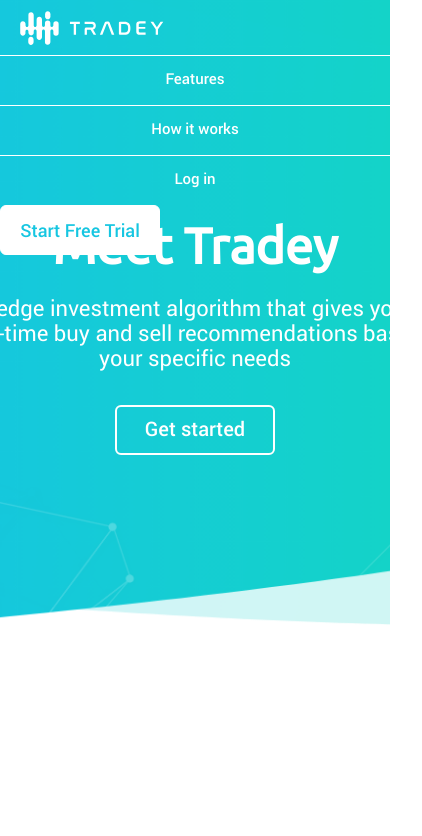
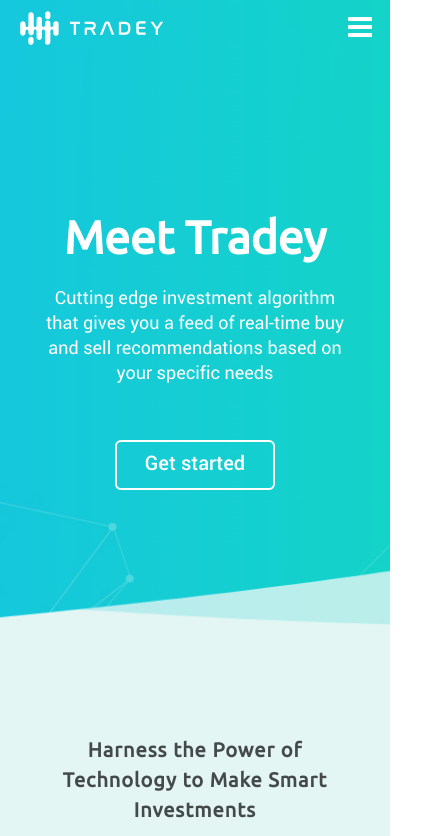
Before and after one commit to jeyakoroll/Tradey, a website: page index.html in a window 390 px wide. Shown: the top 836 px of the page, 422 px wide, since content can reach past the window. Drawn offline with Linux system fonts and the light colour scheme.

Commit message:
adaptive and static done

```diff
--- a/index.html
+++ b/index.html
@@ -5,7 +5,7 @@
 	<meta charset="UTF-8">
 	<meta http-equiv="X-UA-Compatible" content="IE=edge">
 	<meta name="viewport" content="width=device-width, initial-scale=1.0" />
-	<title>ProFitness</title>
+	<title>Tradey</title>
 	<!-- CEO -->
 	<meta name="description" content="template">
 	<meta name="keywords" content="template">
@@ -26,23 +26,23 @@
 		<header class="menu top">
 			<div class="box">
 				<div class="logo">
-					<a href="#home" class="logo__title" data-scroll>
+					<a href="#" class="logo__title">
 						<img src="public/img/TRADEY-Logo.svg" alt="">
 					</a>
 				</div>
 				<nav class="nav-collapse">
 					<ul class="menu__list">
 						<li class="menu-item active">
-							<a href="#features" class="menu-item_link" data-scroll>Features</a>
+							<a href="#features" class="menu-item_link">Features</a>
 						</li>
 						<li class="menu-item">
-							<a href="#about" class="menu-item_link" data-scroll>How it works</a>
+							<a href="#about" class="menu-item_link">How it works</a>
 						</li>
 						<li class="menu-item">
-							<a href="#login" class="menu-item_link" data-scroll>Log in</a>
+							<a href="#" class="menu-item_link menu-item_link-mob">Log in</a>
 						</li>
 						<li class="menu-item menu-item_last">
-							<a href="#trial" class="menu-item_link menu-item_link-trial" data-scroll>Start Free Trial</a>
+							<a href="#" class="menu-item_link link link--ujarak menu-item_link-trial">Start Free Trial</a>
 						</li>
 					</ul>
 				</nav>
@@ -54,10 +54,10 @@
 				<p class="features__text">Сutting edge investment algorithm that gives you a feed of real-time buy and sell recommendations based on your specific
 					needs
 				</p>
-				<button class="features__button">Get started</button>
+				<button class="features__button enroll__button button button--saqui" data-text="Get started">Get started</button>
 			</div>
 		</section>
-		<section class="works">
+		<section class="works" id="features">
 			<div class="box">
 				<h4 class="works__title">Harness the Power of Technology to Make Smart Investments</h4>
 				<div class="work__content">
@@ -84,10 +84,10 @@
 	<footer class="footer"> </footer>
 	<!-- JS -->
 	<script src="public/js/jquery.min.js"></script>
-	<!-- <script src="public/js/fastclick.js"></script>
+	<script src="public/js/fastclick.js"></script>
 	<script src="public/js/scroll.js"></script>
 	<script src="public/js/store.legacy.min.js"></script>
-	<script src="public/js/fixed-responsive-nav.js"></script> -->
+	<script src="public/js/fixed-responsive-nav.js"></script>
 	<script src="public/js/main.min.js"></script>
 </body>
 
--- a/source/css/main.scss
+++ b/source/css/main.scss
@@ -132,6 +132,11 @@
     @content;
   }
 }
+@mixin mainmin($width) {
+  @media screen and (min-width: $width) {
+    @content;
+  }
+}
 // variable
 $outline: 1px solid grey;
 // adjustment
@@ -199,6 +204,75 @@
   height: auto !important;
   height: 100%;
   width: 100%; // min-width: $box-width + 30px;
+  background: rgba(227, 246, 244, 1);
+  background: -moz-linear-gradient(
+    top,
+    rgba(227, 246, 244, 1) 0%,
+    rgba(227, 246, 244, 1) 55%,
+    rgba(229, 246, 245, 1) 64%,
+    rgba(237, 249, 248, 1) 73%,
+    rgba(244, 251, 251, 1) 81%,
+    rgba(250, 253, 253, 1) 90%,
+    rgba(255, 255, 255, 1) 97%,
+    rgba(255, 255, 255, 1) 100%
+  );
+  background: -webkit-gradient(
+    left top,
+    left bottom,
+    color-stop(0%, rgba(227, 246, 244, 1)),
+    color-stop(55%, rgba(227, 246, 244, 1)),
+    color-stop(64%, rgba(229, 246, 245, 1)),
+    color-stop(73%, rgba(237, 249, 248, 1)),
+    color-stop(81%, rgba(244, 251, 251, 1)),
+    color-stop(90%, rgba(250, 253, 253, 1)),
+    color-stop(97%, rgba(255, 255, 255, 1)),
+    color-stop(100%, rgba(255, 255, 255, 1))
+  );
+  background: -webkit-linear-gradient(
+    top,
+    rgba(227, 246, 244, 1) 0%,
+    rgba(227, 246, 244, 1) 55%,
+    rgba(229, 246, 245, 1) 64%,
+    rgba(237, 249, 248, 1) 73%,
+    rgba(244, 251, 251, 1) 81%,
+    rgba(250, 253, 253, 1) 90%,
+    rgba(255, 255, 255, 1) 97%,
+    rgba(255, 255, 255, 1) 100%
+  );
+  background: -o-linear-gradient(
+    top,
+    rgba(227, 246, 244, 1) 0%,
+    rgba(227, 246, 244, 1) 55%,
+    rgba(229, 246, 245, 1) 64%,
+    rgba(237, 249, 248, 1) 73%,
+    rgba(244, 251, 251, 1) 81%,
+    rgba(250, 253, 253, 1) 90%,
+    rgba(255, 255, 255, 1) 97%,
+    rgba(255, 255, 255, 1) 100%
+  );
+  background: -ms-linear-gradient(
+    top,
+    rgba(227, 246, 244, 1) 0%,
+    rgba(227, 246, 244, 1) 55%,
+    rgba(229, 246, 245, 1) 64%,
+    rgba(237, 249, 248, 1) 73%,
+    rgba(244, 251, 251, 1) 81%,
+    rgba(250, 253, 253, 1) 90%,
+    rgba(255, 255, 255, 1) 97%,
+    rgba(255, 255, 255, 1) 100%
+  );
+  background: linear-gradient(
+    to bottom,
+    rgba(227, 246, 244, 1) 0%,
+    rgba(227, 246, 244, 1) 55%,
+    rgba(229, 246, 245, 1) 64%,
+    rgba(237, 249, 248, 1) 73%,
+    rgba(244, 251, 251, 1) 81%,
+    rgba(250, 253, 253, 1) 90%,
+    rgba(255, 255, 255, 1) 97%,
+    rgba(255, 255, 255, 1) 100%
+  );
+  filter: progid:DXImageTransform.Microsoft.gradient( startColorstr='#e3f6f4', endColorstr='#ffffff', GradientType=0 );
 }
 .box {
   margin: 0 auto;
@@ -305,6 +379,9 @@
       align-items: center;
     }
   }
+  & a {
+    border-top: 0 none;
+  }
   & .menu-item_link {
     position: relative;
     background: transparent;
@@ -315,34 +392,76 @@
     border-left: none;
     text-align: center;
     padding-top: 25px;
-    transition: all 0.3s;
+    &:hover {
+      color: #fff;
+    }
+    &:focus {
+      background: transparent;
+    }
+    &:acitve {
+      background: transparent;
+    }
     @include small {
       min-height: 50px;
       padding-top: 10px;
     }
+    &::after {
+      content: "";
+      position: absomenu-item_linklute;
+      width: 100%;
+      height: 1px;
+      bottom: 0;
+      left: 0;
+      transition: all 0.15s;
+      background: transparent;
+    }
     &:hover {
       &::after {
-        content: "";
-        position: absolute;
-        width: 100%;
-        height: 1px;
-        bottom: 0;
-        left: 0;
         background-color: #fff;
       }
     }
+    &-mob {
+      @include main(710px) {
+        margin-bottom: 30px;
+      }
+    }
+  }
+  & .menu-item_last {
+    display: flex;
+    justify-content: center;
   }
   & .menu-item_link-trial {
     width: 160px;
     height: 50px;
     border-radius: 6px;
-    border: 1px solid #ffffff;
     background-color: #ffffff;
     color: #16c6e1;
     @include jenya(robm);
     font-size: 18px;
     font-weight: 500;
     padding-top: 10px;
+    transition: all 0.15s;
+    @include main(710) {
+      &:hover {
+        background-color: #fff;
+        &::after {
+          background-color: #fff;
+        }
+      }
+    }
+    &:hover {
+      background-color: transparent;
+      border: 0 none;
+      border-radius: 0;
+      &::after {
+        background-color: transparent;
+      }
+    }
+  }
+}
+.js .nav-collapse {
+  @include main(710px) {
+    overflow: visible !important;
   }
 }
 .nav-collapse .active a {
@@ -355,7 +474,7 @@
   align-items: center;
 }
 .nav-toggle {
-  background: #000;
+  background: transparent;
 }
 .empty {
   height: 50px;
@@ -370,6 +489,10 @@
   display: flex;
   flex-direction: column;
   background: url("../img/top-back.png") no-repeat bottom center/cover;
+  @include mainmin(1900px) {
+    background: url("../img/top-back-lg.svg") no-repeat bottom center/cover;
+    min-height: 610px;
+  }
   & .box {
     display: flex;
     flex-direction: column;
@@ -382,6 +505,12 @@
   font-size: 50px;
   @include jenya(bunt);
   margin-bottom: 10px;
+  @include tablets() {
+    font-size: 48px;
+  }
+  @include phones() {
+    font-size: 46px;
+  }
 }
 .features__text {
   font-size: 22px;
@@ -390,6 +519,15 @@
   text-align: center;
   line-height: 25px;
   margin-bottom: 35px;
+  @include tablets() {
+    font-size: 20px;
+    width: 70%;
+  }
+  @include phones() {
+    width: 304px;
+    font-weight: 400;
+    font-size: 18px;
+  }
 }
 .features__button {
   @include jenya(robm);
@@ -406,7 +544,14 @@
 }
 // WORKS AREA
 .works {
+  margin-top: -20px;
   min-height: 615px;
+  @include mainmin(1900px) {
+    margin-top: 70px;
+  }
+  @include main(1011px) {
+    margin-top: -75px;
+  }
   & .box {
     display: flex;
     flex-direction: column;
@@ -420,23 +565,51 @@
   letter-spacing: 1px;
   line-height: 30px;
   margin-bottom: 105px;
+  margin-top: 0;
+  @include main(1011px) {
+    margin-bottom: 70px;
+    width: 50%;
+    text-align: center;
+  }
+  @include tablets() {
+    width: 320px;
+  }
+  @include phones() {
+    width: 286px;
+    font-size: 20px;
+  }
 }
 .work__content {
   display: flex;
+  flex-flow: row wrap;
   width: 100%;
   padding: 0 7px;
   justify-content: space-between;
+  @include main(1011px) {
+    flex-direction: column;
+    align-items: center;
+    @include main(1011px) {
+      margin-bottom: 50px;
+    }
+    padding-bottom: 50px;
+  }
 }
 .works__item {
   width: 255px;
   display: flex;
   flex-direction: column;
   align-items: center;
+  @include main(1011px) {
+    margin-bottom: 50px;
+  }
   &:nth-child(2) {
     width: 280px;
   }
   &:last-child {
     width: 320px;
+    @include phones() {
+      width: 300px;
+    }
   }
 }
 .works__item-icon {
@@ -449,7 +622,10 @@
   line-height: 25px;
   color: #817f7f;
   position: relative;
-  transition: all 0.3s;
+  transition: all 0.15s;
+  @include phones() {
+    font-size: 16px;
+  }
   &_one {
     &::before {
       content: "";
@@ -513,14 +689,12 @@
       }
     }
   }
-  &:hover {
-  }
 }
 // FOOTER AREA
 .footer {
   position: relative;
-  margin-top: -50px;
-  min-height: 50px;
+  margin-top: -0px;
+  min-height: 0px;
   background: transparent;
   font-size: 12px;
   display: flex;
@@ -530,12 +704,10 @@
 }
 /* Common button styles */
 .button {
-  float: left; // min-width: 150px; // max-width: 250px;
+  float: left;
   display: block;
   margin: 1em;
   text-align: center;
-  padding: 13px 2em;
-  border: none;
   background: none;
   color: inherit;
   vertical-align: middle;
@@ -554,7 +726,6 @@
 .button.button--saqui {
   overflow: hidden;
   color: #fff;
-  background: #fe5621;
   -webkit-transition: background-color 0.3s ease-in, color 0.3s ease-in;
   transition: background-color 0.3s ease-in, color 0.3s ease-in;
 }
@@ -570,16 +741,16 @@
   width: 100%;
   height: 100%;
   padding: 13px 0;
-  color: #fe5621;
+  color: #16c9dd;
   -webkit-transform-origin: -25% 50%;
   transform-origin: -25% 50%;
   -webkit-transform: rotate3d(0, 0, 1, 45deg);
   transform: rotate3d(0, 0, 1, 45deg);
-  -webkit-transition: -webkit-transform 0.3s ease-in;
-  transition: transform 0.3s ease-in;
+  -webkit-transition: -webkit-transform 0.2s ease-in;
+  transition: transform 0.2s ease-in;
 }
 .button--saqui.button--inverted::after {
-  color: #fff;
+  color: #16c9dd;
 }
 .button--saqui:hover::after,
 .button--saqui:hover {
@@ -589,6 +760,7 @@
 .button--saqui:hover {
   background-color: #fff;
   color: #fff;
+  border: none;
 }
 .button--saqui.button--inverted:hover {
   background-color: #3f51b5;
@@ -598,3 +770,69 @@
   -webkit-transform: rotate3d(0, 0, 1, 0deg);
   transform: rotate3d(0, 0, 1, 0deg);
 }
+// Hover link
+.link {
+  float: left;
+  min-width: 150px; // max-width: 250px;
+  // margin: 1em;
+  padding: 0 2em;
+  border: none;
+  background: #16c6e1;
+  color: inherit;
+  vertical-align: middle;
+  position: relative;
+  z-index: 1;
+}
+.link:focus {
+  outline: none;
+}
+.link > span {
+  vertical-align: middle;
+}
+/* Ujarak */
+.link--ujarak {
+  -webkit-transition: border-color 0.4s, color 0.4s;
+  transition: border-color 0.4s, color 0.4s;
+}
+.link--ujarak::before {
+  content: "";
+  position: absolute;
+  top: 0;
+  left: 0;
+  width: 100%;
+  height: 100%;
+  border-radius: 25px;
+  background: #16c6e1;
+  z-index: -1;
+  opacity: 0;
+  -webkit-transform: scale3d(0.7, 1, 1);
+  transform: scale3d(0.7, 1, 1);
+  -webkit-transition: -webkit-transform 0.4s, opacity 0.4s;
+  transition: transform 0.4s, opacity 0.4s;
+  -webkit-transition-timing-function: cubic-bezier(0.2, 1, 0.3, 1);
+  transition-timing-function: cubic-bezier(0.2, 1, 0.3, 1);
+}
+.link--ujarak.link--round-s::before {
+  border-radius: 2px;
+}
+.link--ujarak.link--inverted::before {
+  background: #7986cb;
+}
+.link--ujarak,
+.link--ujarak::before {
+  -webkit-transition-timing-function: cubic-bezier(0.2, 1, 0.3, 1);
+  transition-timing-function: cubic-bezier(0.2, 1, 0.3, 1);
+}
+.link--ujarak:hover {
+  color: #fff;
+  border-color: #16c6e1;
+}
+.link--ujarak.link--inverted:hover {
+  color: #37474f;
+  border-color: #fff;
+}
+.link--ujarak:hover::before {
+  opacity: 1;
+  -webkit-transform: translate3d(0, 0, 0);
+  transform: translate3d(0, 0, 0);
+}
```
Also changed, not shown: public/css/all.min.css, public/icons/responsivenav.svg (added), public/icons/responsivenav.ttf (added), public/icons/responsivenav.woff (added), public/img/top-back-lg.svg (added), 1 other file.
